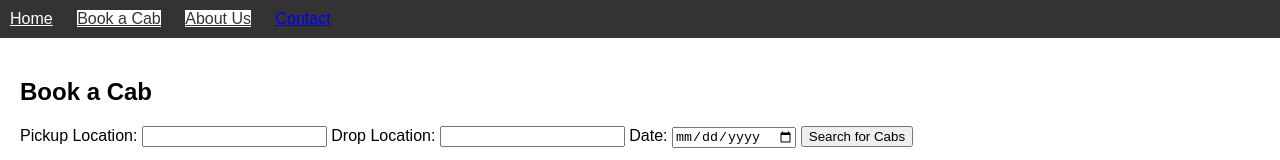
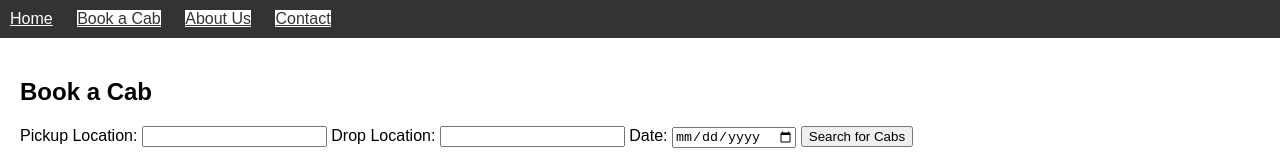
Before and after one commit to chandanavallabhaneni/updated_cab_booking.github.io, a plain HTML site: page index.html in a window 1280 px wide. Shown: the top 160 px of the page. Drawn offline with Linux system fonts and the light colour scheme.

Commit message:
Updated error 4 in  index.html

```diff
--- a/index.html
+++ b/index.html
@@ -14,9 +14,9 @@
         <ul>
             <li><a href="#" style="color: #fff; background-color: #333;">Home</a></li>
             <li><a href="#" style="color: #333; background-color: #fff;">Book a Cab</a></li>
-            <!-- Adjusted contrast for the About Us link -->
             <li><a href="#" style="color: #333; background-color: #fff;">About Us</a></li>
-            <li><a href="#">Contact</a></li>
+            <!-- Adjusted contrast for the Contact link -->
+            <li><a href="#" style="color: #333; background-color: #fff;">Contact</a></li>
         </ul>
     </nav>
 </header>
```
